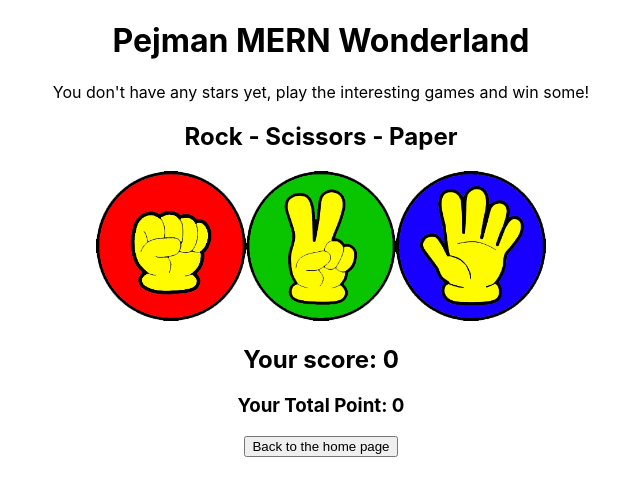
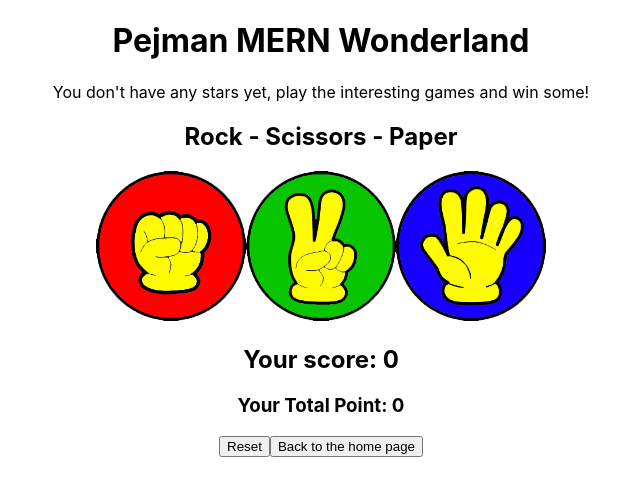
Before and after one commit to PejmanFSD/Pejman-MERN-Wonderland, a React (Create React App) app: page / in a window 1280 px wide. Both pictures are taken after a click on the button "Rock - Scissors - Paper". Shown: the top 496 px of the page, without its empty margins (319-959 px from the left). Built offline with nearby package versions, Linux system fonts and the light colour scheme.

Commit message:
Back to "Rock-Scissors-Paper" game; Polishing the "Reset" and "Back to Home Page" buttons
By clicking on the "Reset" and "Back to Home Page" buttons, the alarm messages appear and other elements disappear.

```diff
--- /dev/null
+++ b/src/RockScissorsPaper/ConfirmationBox.jsx
@@ -0,0 +1,13 @@
+export default function ConfirmationBox({
+  areYouSureQuestion,
+  toggleYes,
+  toggleCancel,
+}) {
+  return (
+    <div>
+      <div>{areYouSureQuestion}</div>
+      <button onClick={() => toggleYes()}>Yes</button>
+      <button onClick={() => toggleCancel()}>Cancel</button>
+    </div>
+  );
+}
--- a/src/RockScissorsPaper/RockScissorsPaper.jsx
+++ b/src/RockScissorsPaper/RockScissorsPaper.jsx
@@ -1,4 +1,5 @@
 import { useState, useEffect } from "react";
+import ConfirmationBox from "./ConfirmationBox";
 import Rock from "./Rock.png";
 import Scissors from "./Scissors.png";
 import Paper from "./Paper.png";
@@ -16,6 +17,8 @@ export default function RockScissorsPaper({
   const [gameResult, setGameResult] = useState("");
   const [score, setScore] = useState(0);
   const [tripleScore, setTripleScore] = useState(0);
+  const [isTogglingReset, setIsTogglingReset] = useState(false);
+  const [isTogglingHomePage, setIsTogglingHomePage] = useState(false);
 
   const announcingTheWinner = (user, pejman) => {
     if (user === "" || pejman === "") return;
@@ -51,22 +54,41 @@ export default function RockScissorsPaper({
       setTripleScore(0);
     }
   };
-  const reset = () => {
-    setScore(0);
-    setUserChoice("");
-    setPejmanChoice("");
-    setGameResult("");
-  };
-  const backToHomepage = () => {
-    setShowRockScissorsPaper(false);
-    setShowGameTitles(true);
-  };
+  // const reset = () => {
+  //   setScore(0);
+  //   setUserChoice("");
+  //   setPejmanChoice("");
+  //   setGameResult("");
+  // };
   const handleOk = () => {
     updateTotalPoint(1);
     setTripleScore(0);
     setUserChoice("");
     setPejmanChoice("");
     setGameResult("");
+  };
+  const toggleHomePage = () => {
+    setIsTogglingHomePage(true);
+  };
+  const toggleReset = () => {
+    setIsTogglingReset(true);
+  };
+  const toggleResetYes = () => {
+    setScore(0);
+    setUserChoice("");
+    setPejmanChoice("");
+    setGameResult("");
+    setIsTogglingReset(false);
+  };
+  const toggleResetCancel = () => {
+    setIsTogglingReset(false);
+  };
+  const toggleHomePageYes = () => {
+    setShowRockScissorsPaper(false);
+    setShowGameTitles(true);
+  };
+  const toggleHomePageCancel = () => {
+    setIsTogglingHomePage(false);
   };
   useEffect(
     function () {
@@ -78,6 +100,8 @@ export default function RockScissorsPaper({
   return (
     <div>
       <h2>Rock - Scissors - Paper</h2>
+      {!isTogglingHomePage && !isTogglingReset && (
+        <div>
           <img
             src={Rock}
             width="150px"
@@ -96,23 +120,47 @@ export default function RockScissorsPaper({
             alt="Paper"
             onClick={() => handleUserChoice("Paper")}
           />
-      {tripleScore === 3 ? (
+        </div>
+      )}
+      {tripleScore === 3 && !isTogglingHomePage && !isTogglingReset ? (
         <div>
           <h3>Excellent! You just beat Pejman three times in a row</h3>
           <h3>Your total point increases by one</h3>
           <button onClick={() => handleOk()}>OK</button>
         </div>
       ) : (
+        !isTogglingHomePage &&
+        !isTogglingReset && (
           <div>
             <div>{userChoice && <p>Your choice: {userChoice}</p>}</div>
             <div>{pejmanChoice && <p>Pejman's choice: {pejmanChoice}</p>}</div>
             <h2>{gameResult}</h2>
             <h2>Your score: {score}</h2>
             <h3>Your Total Point: {totalPoint}</h3>
-          {gameResult && <button onClick={() => reset()}>Reset</button>}
+            {/* {gameResult && <button onClick={() => reset()}>Reset</button>} */}
           </div>
+        )
       )}
-      <button onClick={() => backToHomepage()}>Back to the home page</button>
+      {!isTogglingHomePage && !isTogglingReset && (
+        <button onClick={() => toggleReset()}>Reset</button>
+      )}
+      {isTogglingReset && (
+        <ConfirmationBox
+          areYouSureQuestion="Are you sure you want to reset the game?"
+          toggleYes={toggleResetYes}
+          toggleCancel={toggleResetCancel}
+        />
+      )}
+      {!isTogglingHomePage && !isTogglingReset && (
+        <button onClick={() => toggleHomePage()}>Back to the home page</button>
+      )}
+      {isTogglingHomePage && (
+        <ConfirmationBox
+          areYouSureQuestion="Are you sure you want to go back to Home Page?"
+          toggleYes={toggleHomePageYes}
+          toggleCancel={toggleHomePageCancel}
+        />
+      )}
     </div>
   );
 }
```
Lines whose indentation alone changed are shown as unchanged.
